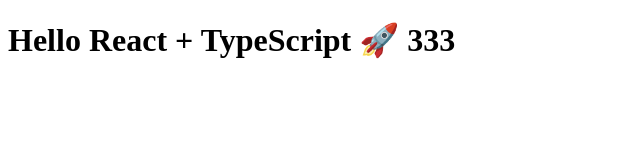
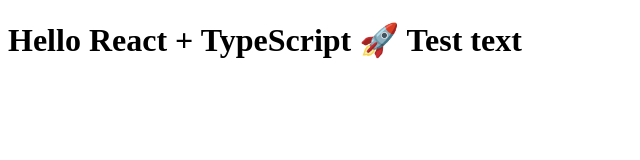
Before and after one commit to AlekseiCherniaev/expences_tracker_front, a React (Create React App) app: page / in a window 1280 px wide. Shown: the top 160 px of the page, without its empty margins (0-640 px from the left). Built offline with nearby package versions, Linux system fonts and the light colour scheme.

Commit message:
chore: test actions

```diff
--- a/src/App.tsx
+++ b/src/App.tsx
@@ -3,7 +3,7 @@ import React from "react";
 function App() {
   return (
     <div>
-      <h1>Hello React + TypeScript 🚀 333</h1>
+      <h1>Hello React + TypeScript 🚀 Test text</h1>
     </div>
   );
 }
```
